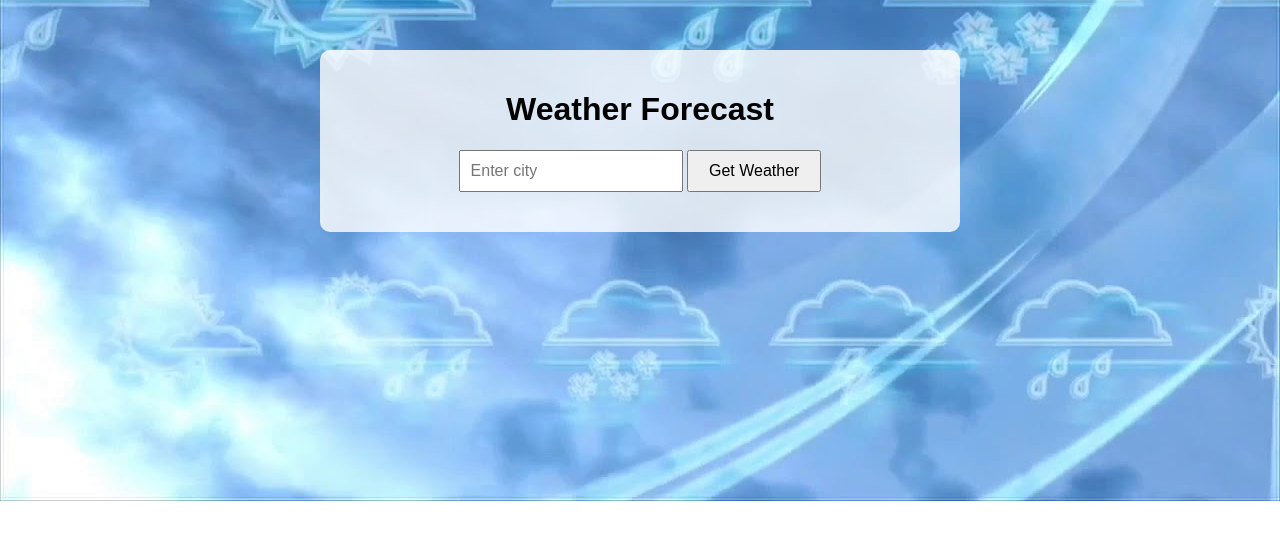
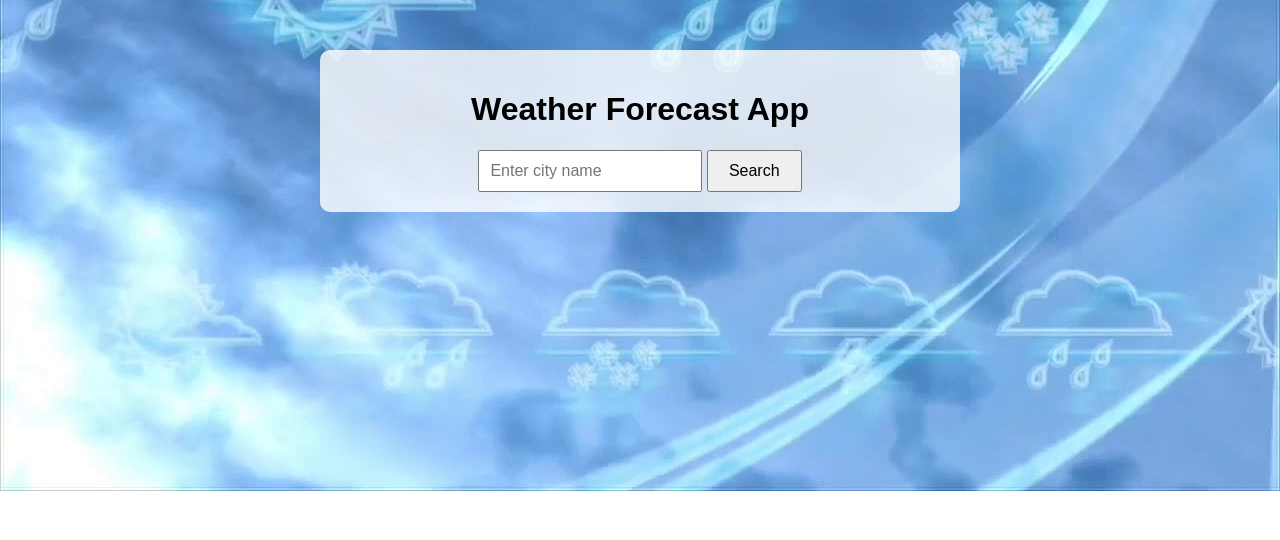
Before and after one commit to bunny426301/Weather-forecast-COD6167, a plain HTML site: page weather_forecast/index.html in a window 1280 px wide. Drawn offline with Linux system fonts and the light colour scheme.

Commit message:
Update index.html

```diff
--- a/weather_forecast/index.html
+++ b/weather_forecast/index.html
@@ -8,10 +8,12 @@
 </head>
 <body>
     <div class="container">
-        <h1>Weather Forecast</h1>
-        <input type="text" id="cityInput" placeholder="Enter city">
-        <button onclick="getWeather()">Get Weather</button>
-        <div id="weatherInfo"></div>
+        <h1>Weather Forecast App</h1>
+        <div class="search">
+            <input type="text" id="cityInput" placeholder="Enter city name">
+            <button onclick="searchWeather()">Search</button>
+        </div>
+        <div id="weatherResult"></div>
     </div>
 
     <script src="script.js"></script>
```
